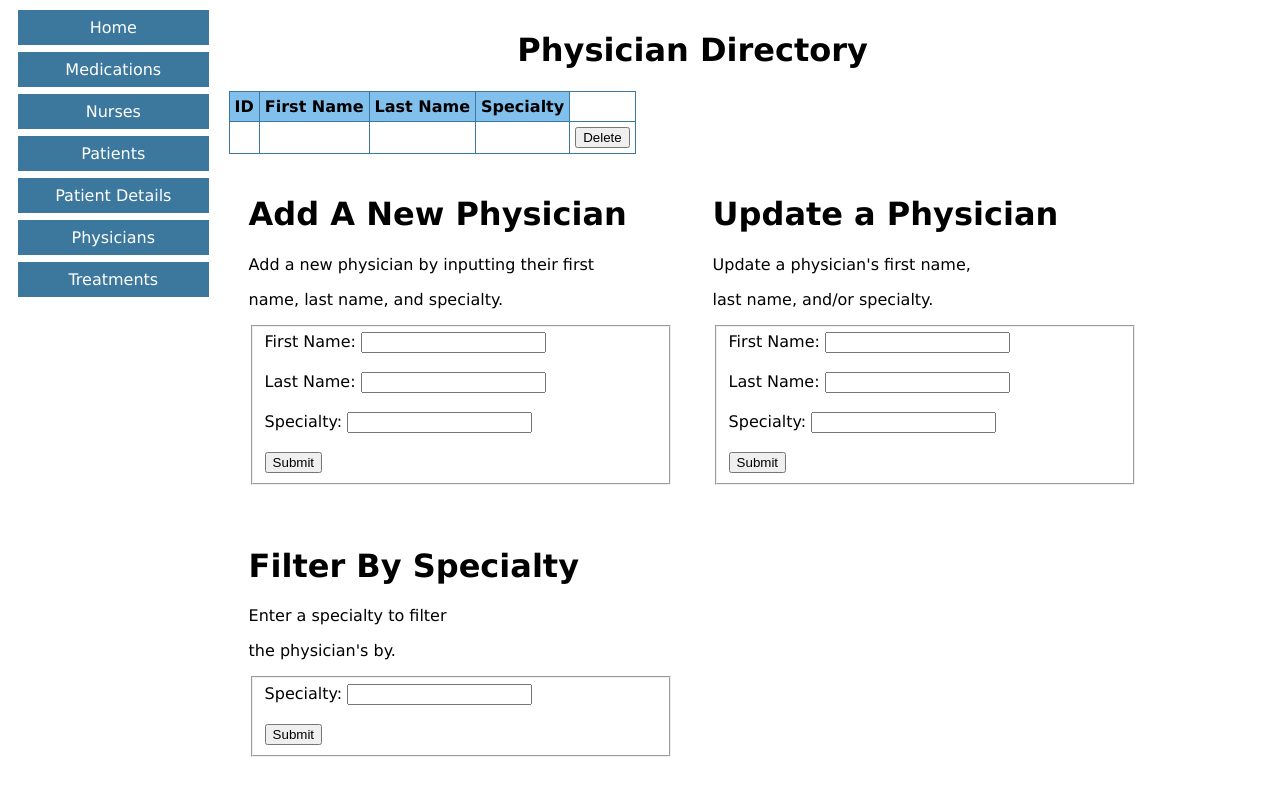
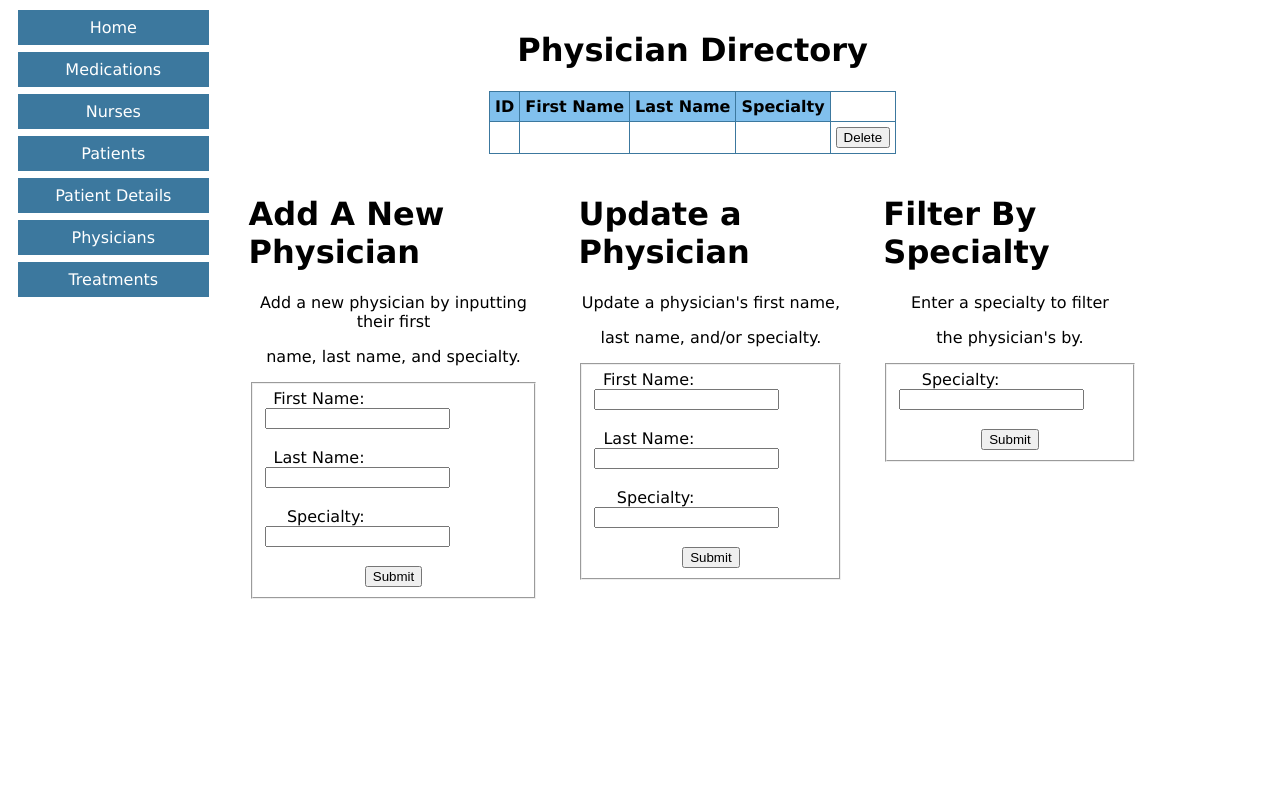
Before and after one commit to crystalelie/West-Valley-Medical-Center, a Flask app: page /physicians in a window 1280 px wide. Shown: the part 119-914 px from the top of the page. After the commit the page ends 718 px from the top, so only its background shows below. Run offline with Flask 2, Linux system fonts and the light colour scheme; parts of the project's set-up code (start-up, migrations or seed data) failed here and were passed over; some libraries are stand-ins or nearby versions.

Commit message:
Updated styling for the forms

```diff
--- a/static/css/stylesheet.css
+++ b/static/css/stylesheet.css
@@ -40,6 +40,10 @@
     background-color:#81c0ed;
   }
 
+  table {
+    margin-left: auto;
+    margin-right: auto;
+  }
 
   /*Responsive CSS referenced from https://www.w3schools.com/css/css_rwd_intro.asp */
 
@@ -75,9 +79,34 @@
     background-color:#81c0ed ;
   }
 
+.float {
+  display: flex;
+}
+
 .child {
-  width: 50%;
   float:left;
   padding:20px;
+  margin-left: auto;
+  margin-right: auto;
+}
 
+.form {
+  margin-left: auto;
+  margin-right: auto;
 }
+
+label {
+  text-align: right;
+  display: inline-block;
+  width: 100px;
+}
+
+
+p{
+  text-align: center;
+}
+
+input[type="submit"] {
+  display: block;
+  margin: 0 auto;
+}
```
